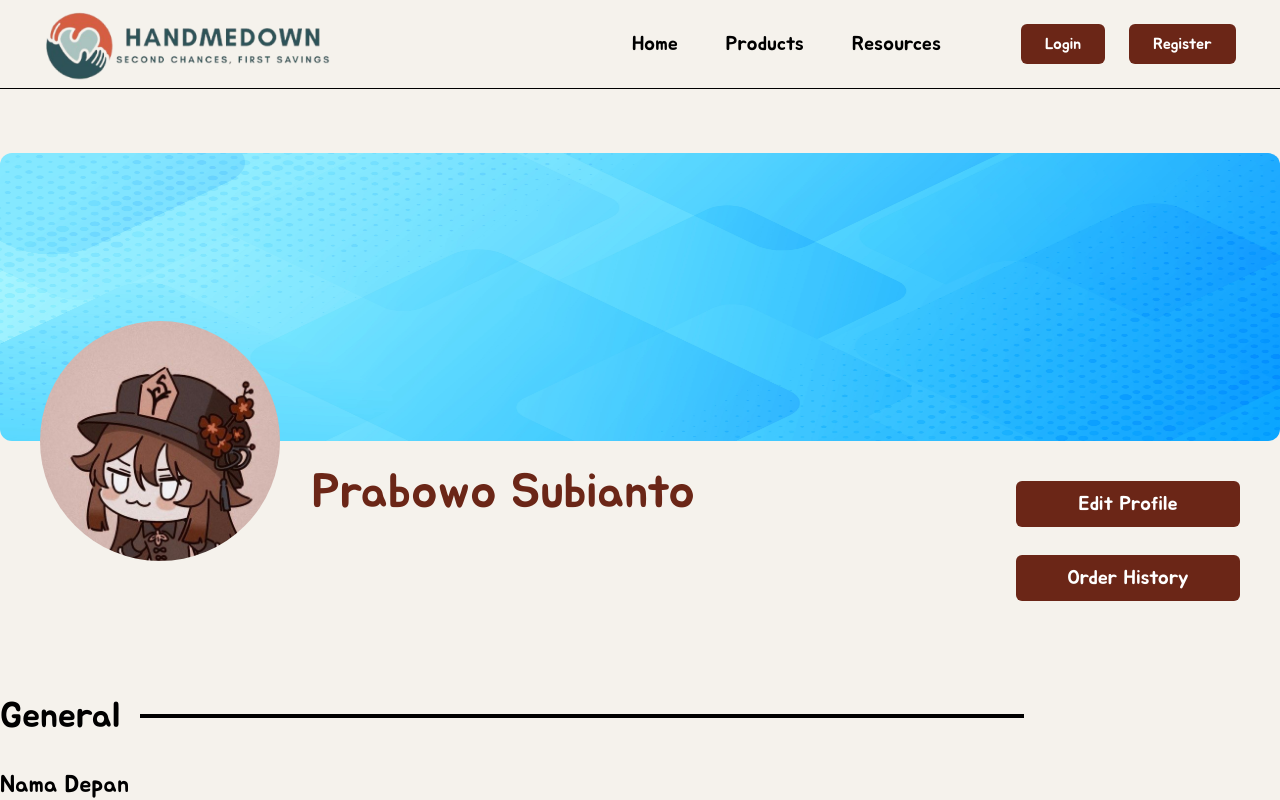
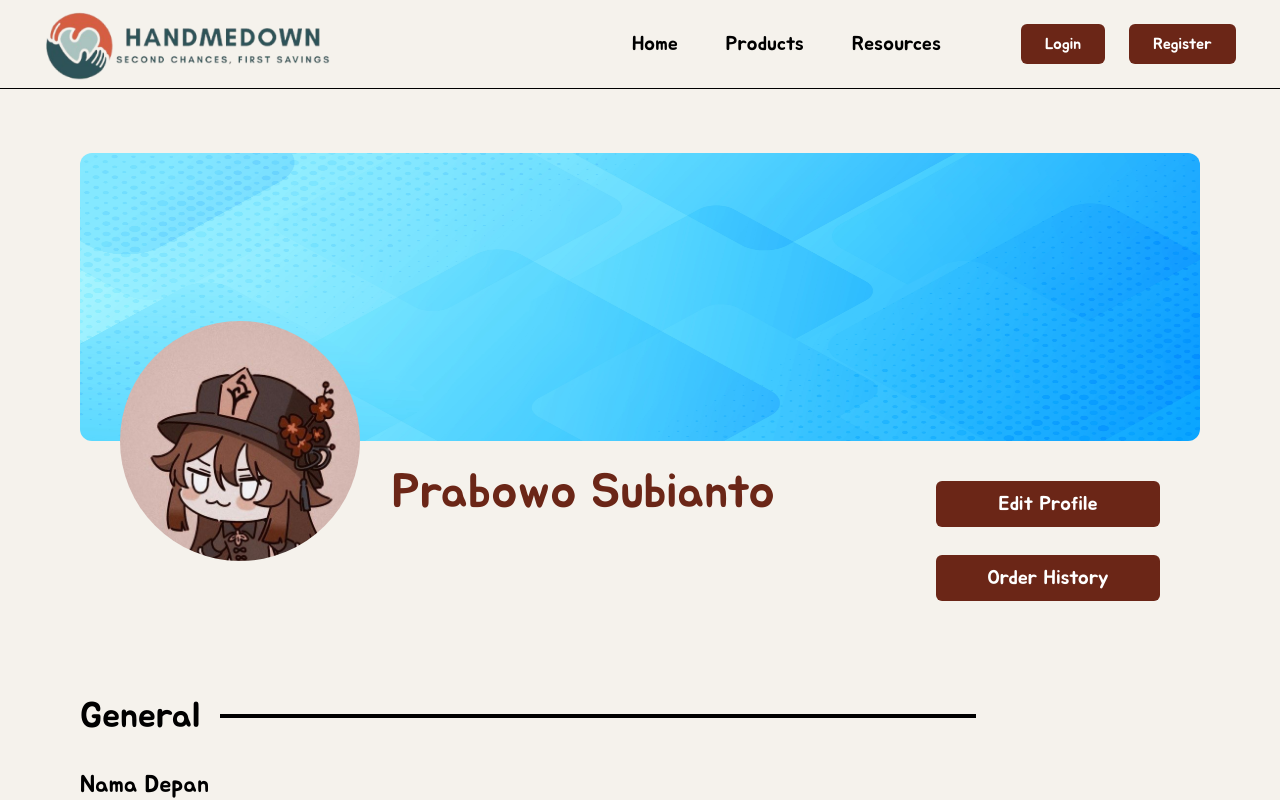
Before and after one commit to HanifRobby/Project-Akhir-RPL, a React (Vite) app: page /profile in a window 1280 px wide. Shown: the top 800 px of the page. Built offline with nearby package versions, Linux system fonts and the light colour scheme.

Commit message:
Update Profile : fixing full screen laptop bug

```diff
--- a/src/pages/Profile.jsx
+++ b/src/pages/Profile.jsx
@@ -9,7 +9,7 @@ const Profile = () => {
 
       <div className="flex flex-col bg-primary items-center">
         <div className="xl:max-w-[1440px] w-full">
-          <div className="flex flex-col mt-16">
+          <div className="flex flex-col mt-16 mx-20">
             <img
               src={profilebg}
               alt=""
```
